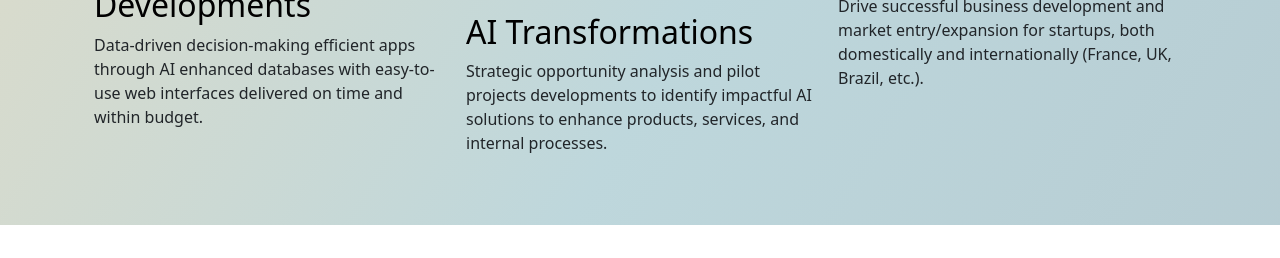
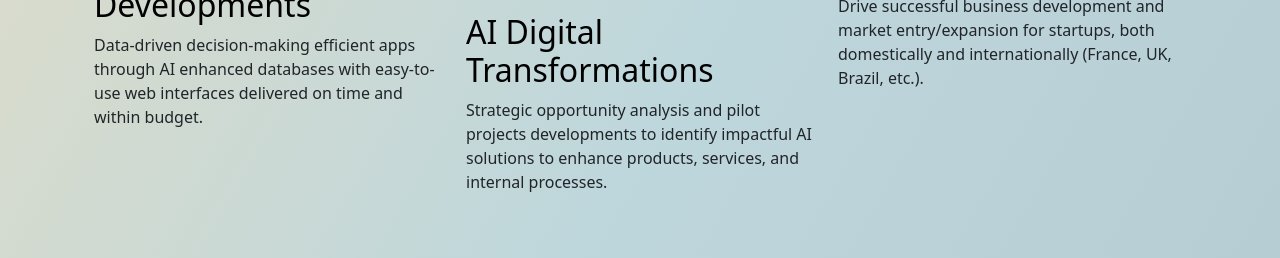
Before and after one commit to Alexo47/Alexo47.github.io, a plain HTML site: page index.html in a window 1280 px wide. Shown: the part 575-833 px from the top of the page. Before the commit the page ends 800 px from the top, so only its background shows below. Drawn offline with nearby package versions, Linux system fonts and the light colour scheme.

Commit message:
AI Digital Transformations

```diff
--- a/index.html
+++ b/index.html
@@ -59,7 +59,7 @@
               <img src="./Symbols/AI-DigitalTransformation_Variant_1280x720_v2.png" alt="strategic transformations" style="width: 100%;">
             </div>
             <div>
-              <h3 class="fs-2 text-body-emphasis">AI Transformations</h3>
+              <h3 class="fs-2 text-body-emphasis">AI Digital Transformations</h3>
               <p>Strategic opportunity analysis and pilot projects developments to identify
                 impactful AI solutions to enhance products, services, and internal processes.
               </p>
```
